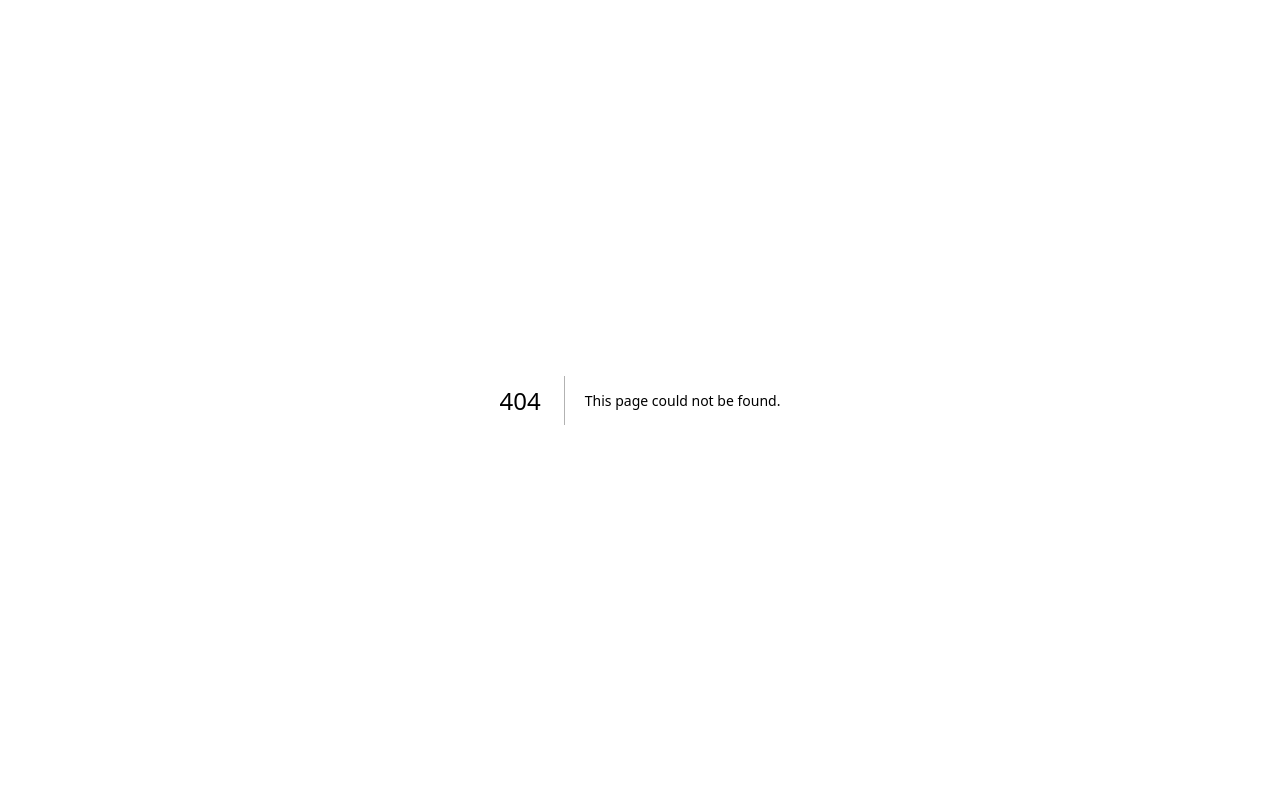
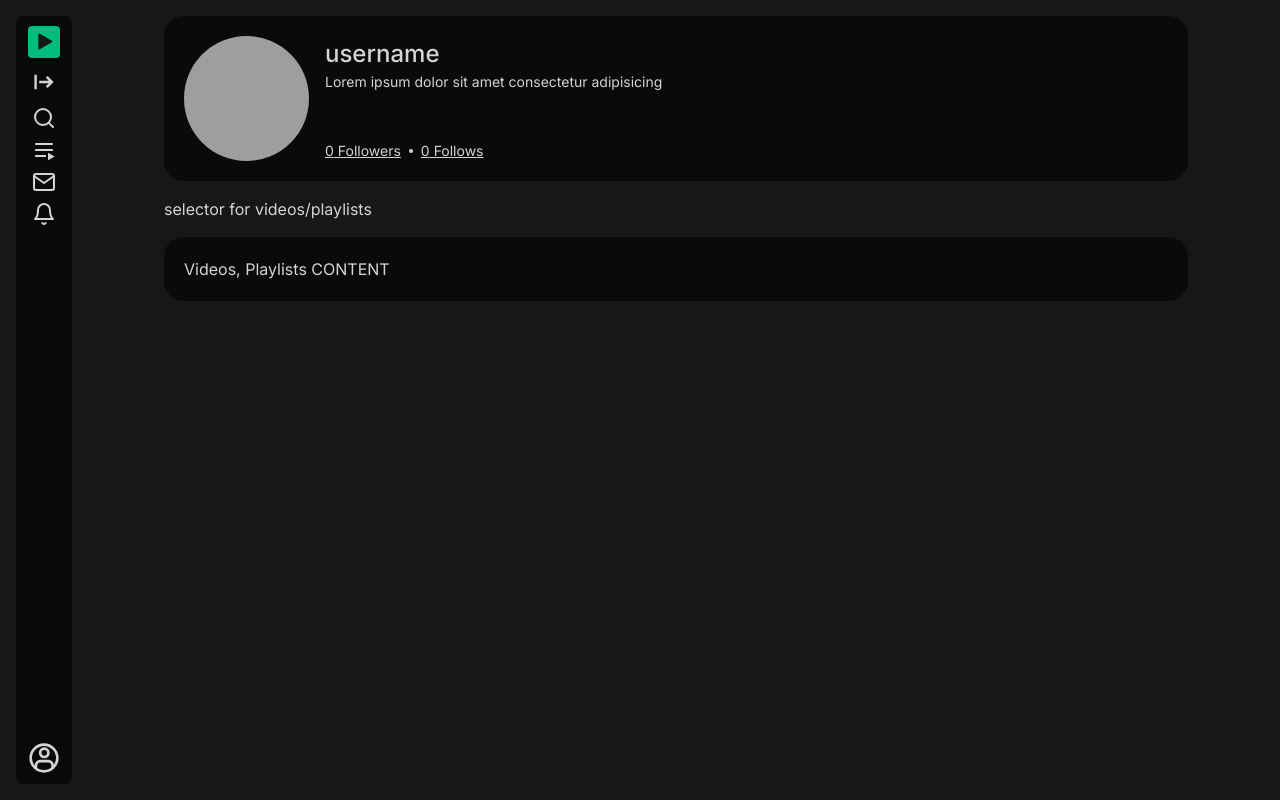
Before and after one commit to ShutSasha/Webby, a Next.js app in the folder web/: page /profile/1 in a window 1280 px wide. Before the commit this address had no page. Built offline with nearby package versions, Linux system fonts and the light colour scheme; no server answers; grey boxes are pictures that could not be loaded.

Commit message:
feat(web): add base profile structure

```diff
--- a/web/auth.config.ts
+++ b/web/auth.config.ts
@@ -27,6 +27,7 @@ export const authConfig = {
           user.username = googleAuthResponse.data.username
           user.email = googleAuthResponse.data.email
           user.avatarUrl = googleAuthResponse.data.avatarUrl
+          user.role = googleAuthResponse.data.role
 
           return true
         } catch (error) {
@@ -43,6 +44,7 @@ export const authConfig = {
         token.username = user.username
         token.email = user.email
         token.image = user.avatarUrl
+        token.role = user.role
       }
       return token
     },
@@ -53,6 +55,7 @@ export const authConfig = {
         session.user.username = token.username
         session.user.email = token.email
         session.user.image = token.image
+        session.user.role = token.role
       }
       return session
     },
--- a/web/package.json
+++ b/web/package.json
@@ -34,7 +34,7 @@
     "@types/react-dom": "^19",
     "@types/webpack": "^5.28.5",
     "@typescript-eslint/parser": "^8.44.1",
-    "baseline-browser-mapping": "^2.9.14",
+    "baseline-browser-mapping": "^2.10.0",
     "eslint": "^9.36.0",
     "eslint-config-next": "15.5.4",
     "eslint-import-resolver-typescript": "^4.4.4",
--- /dev/null
+++ b/web/src/app/profile/[id]/page.tsx
@@ -0,0 +1,60 @@
+import Image from 'next/image'
+import Link from 'next/link'
+
+import MainLayout from '@/ui/components/MainLayout'
+import FollowConnections from '@/ui/components/modules/Profile/FollowConnections'
+
+type ProfileProps = {
+  params: Promise<{ id: string }>
+  searchParams: Promise<{ [key: string]: string | string[] | undefined }>
+}
+
+export default async function Profile({ params, searchParams }: ProfileProps) {
+  const { id } = await params // наприклад, '123'
+  // const { tab } = await searchParams // наприклад, '?tab=videos'
+
+  // await, sync user data
+  // await, sync user folowers and follows
+  // await, sync user pinned badges
+
+  // await, sync videos - Lates/Popular
+  // await, sync Public playlists
+
+  return (
+    <MainLayout>
+      <div className="flex flex-col gap-4 w-full max-w-5xl 2xl:max-w-7xl mx-auto">
+        <div className="bg-neutral-900 rounded-[20px] p-5 flex justify-between gap-4">
+          {/* Left Part of user profle*/}
+          <div className="flex gap-4">
+            <Image
+              src={'https://i.pinimg.com/originals/44/64/20/4464203a781eed3650f1fdd624c4d02a.jpg'}
+              alt=""
+              width={125}
+              height={125}
+              className="h-[125px] w-[125px] rounded-full"
+            />
+            {/* User Info */}
+            <div className="flex flex-col justify-between">
+              <div className="flex flex-col">
+                <p className="font-medium text-[24px]">username</p>
+                <p className="text-sm max-w-[400px]">Lorem ipsum dolor sit amet consectetur adipisicing</p>
+              </div>
+              {/* followers/follows block */}
+              <FollowConnections userId={id} />
+            </div>
+          </div>
+
+          {/* Right Part of user profile*/}
+        </div>
+
+        {/* Videos, playlists selector */}
+        <div>selector for videos/playlists</div>
+
+        {/* Block - Dynamic content: Videos, Playlists */}
+        <div className="bg-neutral-900 rounded-[20px] p-5">
+          <p>Videos, Playlists CONTENT</p>
+        </div>
+      </div>
+    </MainLayout>
+  )
+}
--- a/web/src/types/auth.ts
+++ b/web/src/types/auth.ts
@@ -1,3 +1,5 @@
+type Role = 'User' | 'Admin' | 'Moderator'
+
 type GoogleAuthRes = {
   success: boolean
   message: string
@@ -7,8 +9,9 @@ type GoogleAuthRes = {
     username: string
     about: string
     avatarUrl: string
+    role: Role
   }
   errors: null
 }
 
-export { type GoogleAuthRes }
+export { type GoogleAuthRes, type Role }
--- a/web/src/types/next-auth.d.ts
+++ b/web/src/types/next-auth.d.ts
@@ -2,6 +2,7 @@
 
 import NextAuth, { DefaultSession } from 'next-auth'
 import { JWT } from 'next-auth/jwt'
+import { Role } from './auth'
 
 declare module 'next-auth' {
   interface User {
@@ -9,6 +10,7 @@ declare module 'next-auth' {
     username: string
     avatarUrl: string
     email: string
+    role: Role
   }
 
   interface Session {
@@ -17,6 +19,7 @@ declare module 'next-auth' {
       username: string
       email: string
       image: string
+      role: Role
     }
   }
 }
@@ -28,5 +31,6 @@ declare module 'next-auth/jwt' {
     username: string
     email: string
     image: string
+    role: Role
   }
 }
--- a/web/src/ui/components/modules/Nav/UserProfile.tsx
+++ b/web/src/ui/components/modules/Nav/UserProfile.tsx
@@ -49,7 +49,7 @@ export function UserProfile({ isExpanded, iconSize }: UserProfileProps) {
       }`}
     >
       <Link
-        href={'/'}
+        href={`/profile/${session.user.id}`}
         className={`w-full flex-1 flex flex-row items-center rounded-sm transition-colors duration-300 ease-out
           hover:bg-neutral-800 ${isExpanded ? 'gap-2 p-1 ' : 'gap-0 p-0 '}`}
       >
--- /dev/null
+++ b/web/src/ui/components/modules/Profile/FollowConnections.tsx
@@ -0,0 +1,25 @@
+import Link from 'next/link'
+
+type FollowConnectionsProps = {
+  userId: string
+  followersCount?: number
+  followsCount?: number
+}
+
+export default function FollowConnections({ userId, followersCount = 0, followsCount = 0 }: FollowConnectionsProps) {
+  const linkStyles = 'underline hover:text-emerald-400 transition-colors duration-300'
+
+  return (
+    <div className="flex gap-2 items-center text-sm">
+      <Link href={`/profile/${userId}/followers`} className={linkStyles}>
+        {followersCount} Followers
+      </Link>
+
+      <span className="bg-neutral-300 w-1 h-1 rounded-full" />
+
+      <Link href={`/profile/${userId}/follows`} className={linkStyles}>
+        {followsCount} Follows
+      </Link>
+    </div>
+  )
+}
```
Also changed, not shown: web/src/app/profile/[id]/badges/page.tsx (added), web/src/app/profile/[id]/followers/page.tsx (added), web/src/app/profile/[id]/follows/page.tsx (added), 1 other file (tests, documents, lock files or other folders).
